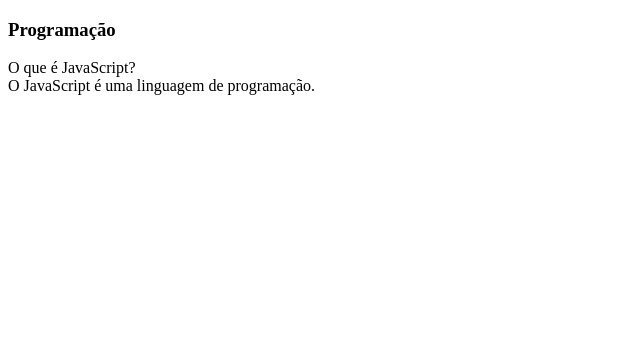
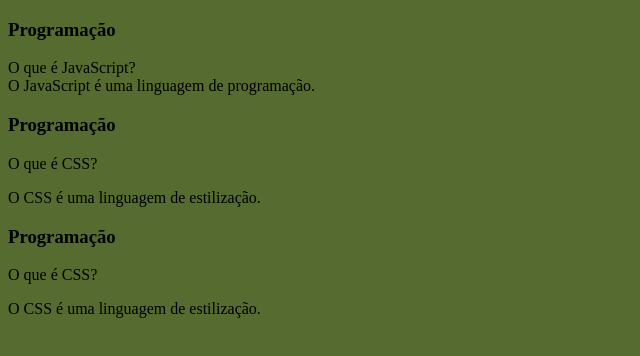
Before and after one commit to second0pition/cartao, a plain HTML site: page index.html in a window 1280 px wide. Shown: the whole page, without its empty margins (0-640 px from the left). Drawn offline with Linux system fonts and the light colour scheme.

Commit message:
Add files via upload

```diff
--- a/index.html
+++ b/index.html
@@ -1,6 +1,5 @@
 <!DOCTYPE html>
 <html lang="pt-br">
-
 <head>
     <meta charset="UTF-8">
     <meta http-equiv="X-UA-Compatible" content="IE=edge">
@@ -9,14 +8,37 @@
     <title>Document</title>
 </head>
 
+
 <body>
     <main>
         <section id="container">
             <article class="cartao">
                 <div class="cartao__conteudo">
-                    <h3> Programação</h3>
+                    <h3>Programação</h3>
                     <div class="cartao__conteudo__pergunta">O que é JavaScript?</div>
                     <div class="cartao__conteudo__resposta">O JavaScript é uma linguagem de programação.</div>
+                </div>
+            </article>
+            <article>
+                <div>
+                    <h3>Programação</h3>
+                    <div>
+                        <p>O que é CSS?</p>
+                    </div>
+                    <div>
+                    <p>O CSS é uma linguagem de estilização.</p>
+                    </div>
+                </div>
+            </article>
+            <article>
+                <div>
+                    <h3>Programação</h3>
+                    <div>
+                        <p>O que é CSS?</p>
+                    </div>
+                    <div>
+                    <p>O CSS é uma linguagem de estilização.</p>
+                    </div>
                 </div>
             </article>
         </section>
--- a/style.css
+++ b/style.css
@@ -0,0 +1,4 @@
+body{
+  background-color: darkolivegreen;
+
+}
```
